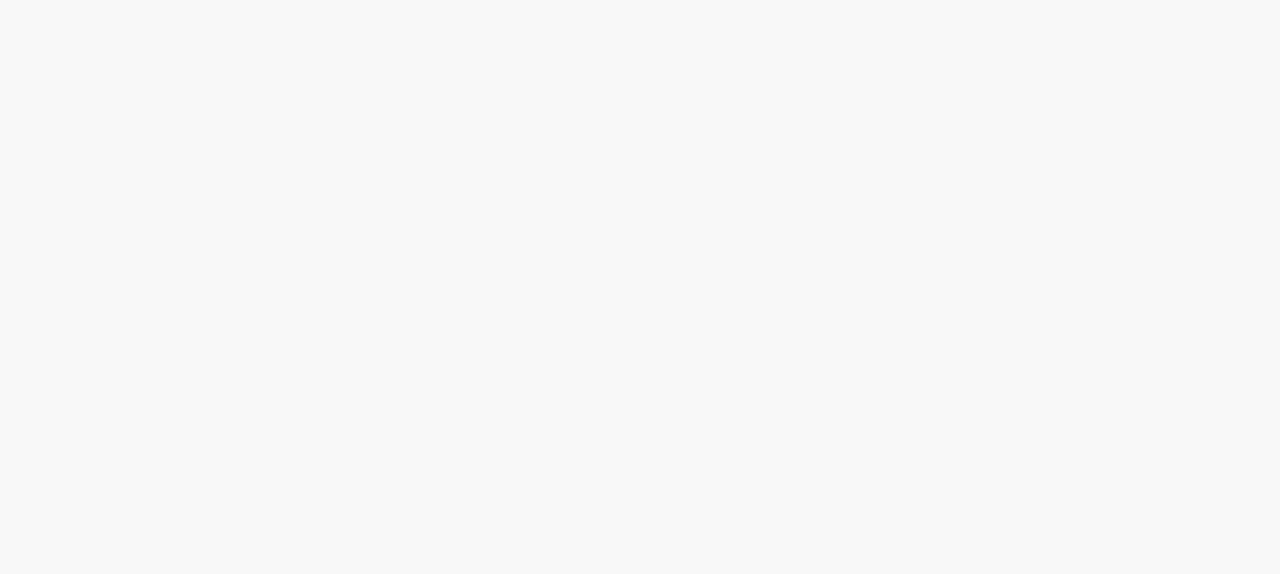
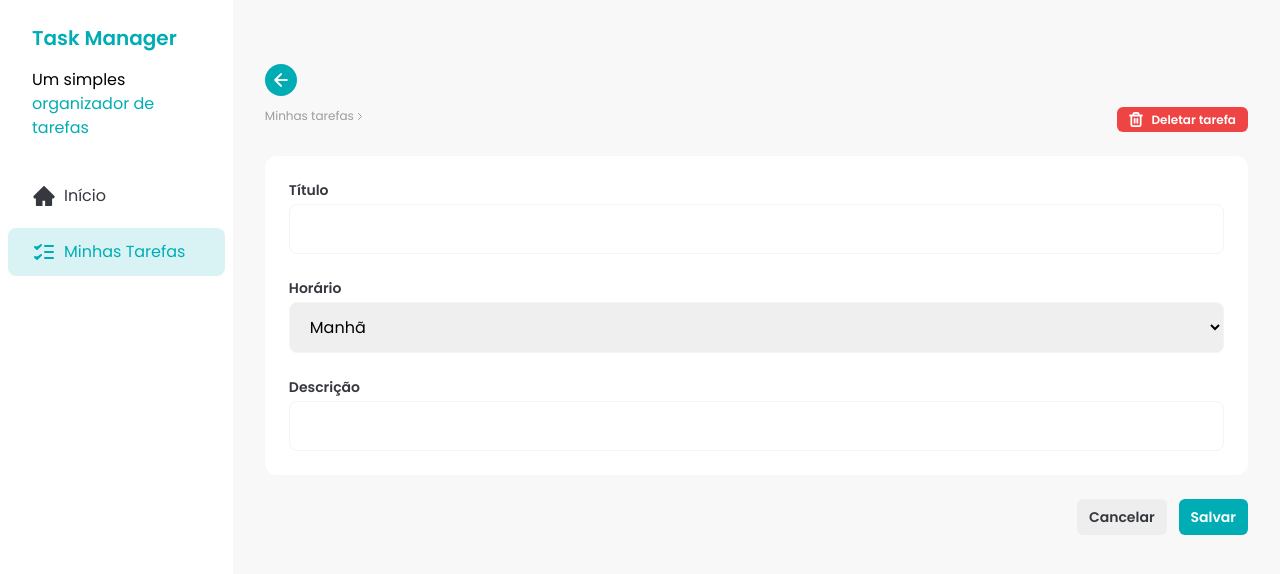
Before and after one commit to GustavoOrelio/Task-Manager, a React (Vite) app: page /tasks/1857588c-3b50-472b-91ca-8aa3e345ef9a in a window 1280 px wide. Shown: the top 574 px of the page. Built offline with nearby package versions, Linux system fonts and the light colour scheme; no server answers.

Commit message:
feat: add initial TaskDetails page without logic

```diff
--- a/src/assets/icons/index.js
+++ b/src/assets/icons/index.js
@@ -1,5 +1,7 @@
 import AddIcon from "./add.svg?react";
+import ArrowLeftIcon from "./arrow-left.svg?react";
 import CheckIcon from "./check.svg?react";
+import ChevronRightIcon from "./chevron-right.svg?react";
 import CloudSunIcon from "./cloud-sun.svg?react";
 import DetailsIcon from "./details.svg?react";
 import HomeIcon from "./home.svg?react";
@@ -11,7 +13,9 @@
 
 export {
   AddIcon,
+  ArrowLeftIcon,
   CheckIcon,
+  ChevronRightIcon,
   CloudSunIcon,
   DetailsIcon,
   HomeIcon,
--- a/src/components/Button.jsx
+++ b/src/components/Button.jsx
@@ -15,6 +15,7 @@
         primary: "bg-brand-primary text-white",
         ghost: "bg-transparent text-brand-dark-gray",
         secondary: "bg-brand-light-gray text-brand-dark-blue",
+        danger: "bg-brand-danger text-brand-white",
       },
       size: {
         small: "py-1 text-xs",
@@ -42,7 +43,7 @@
 
 Button.propTypes = {
   children: PropTypes.node.isRequired,
-  color: PropTypes.oneOf(["primary", "ghost", "secondary"]),
+  color: PropTypes.oneOf(["primary", "ghost", "secondary", "danger"]),
   size: PropTypes.oneOf(["small", "large"]),
   className: PropTypes.string,
 };
--- a/src/pages/task-details.jsx
+++ b/src/pages/task-details.jsx
@@ -1,9 +1,20 @@
 import { useEffect, useState } from "react";
-import { useParams } from "react-router-dom";
+import { useNavigate, useParams } from "react-router-dom";
+
+import { ArrowLeftIcon, ChevronRightIcon, TrashIcon } from "../assets/icons";
+import Button from "../components/Button";
+import Input from "../components/Input";
+import Sidebar from "../components/Sidebar";
+import TimeSelect from "../components/TimeSelect";
 
 const TaskDetailsPage = () => {
   const { taskId } = useParams();
+  const navigate = useNavigate();
   const [task, setTask] = useState();
+
+  const handleBackClick = () => {
+    navigate(-1);
+  };
 
   useEffect(() => {
     const fetchTasks = async () => {
@@ -18,11 +29,64 @@
   }, [taskId]);
 
   return (
-    <div>
-      <h1>{task?.title}</h1>
-      <p>{task?.description}</p>
-      <p>{task?.time}</p>
-      <p>{task?.status}</p>
+    <div className="flex">
+      <Sidebar />
+      <div className="w-full space-y-6 px-8 py-16">
+        <div className="flex w-full justify-between">
+          <div>
+            <button
+              onClick={handleBackClick}
+              className="mb-3 flex h-8 w-8 items-center justify-center rounded-full bg-brand-primary"
+            >
+              <ArrowLeftIcon />
+            </button>
+            <div className="flex items-center gap-1 text-xs">
+              <span
+                className="cursor-pointer text-brand-text-gray"
+                onClick={handleBackClick}
+              >
+                Minhas tarefas
+              </span>
+              <ChevronRightIcon className="text-brand-text-gray" />
+              <span className="font-semibold text-brand-primary">
+                {task?.title}
+              </span>
+            </div>
+
+            <h1 className="mt-2 text-xl font-semibold">{task?.title}</h1>
+          </div>
+
+          <Button color="danger" className="h-fit self-end">
+            <TrashIcon />
+            Deletar tarefa
+          </Button>
+        </div>
+
+        <div className="space-y-6 rounded-xl bg-brand-white p-6">
+          <div>
+            <Input id="title" label="Título" value={task?.title} />
+          </div>
+
+          <div>
+            <TimeSelect value={task?.time} />
+          </div>
+
+          <div>
+            <Input
+              id="description"
+              label="Descrição"
+              value={task?.description}
+            />
+          </div>
+        </div>
+
+        <div className="flex w-full justify-end gap-3">
+          <Button size="large" color="secondary">
+            Cancelar
+          </Button>
+          <Button size="large">Salvar</Button>
+        </div>
+      </div>
     </div>
   );
 };
```
Also changed, not shown: src/assets/icons/arrow-left.svg (added), src/assets/icons/chevron-right.svg (added).
